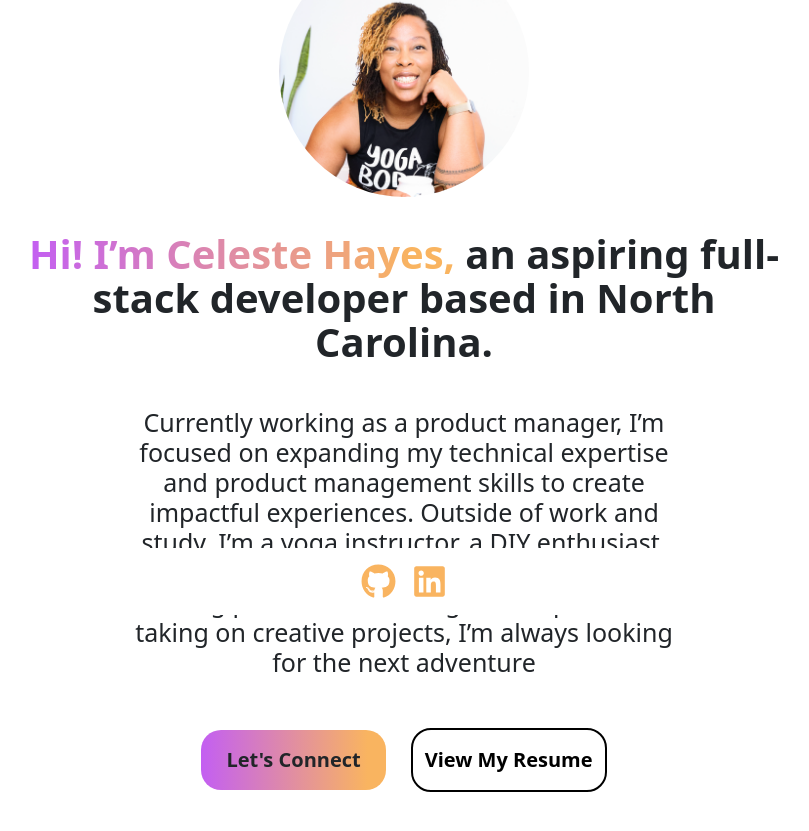
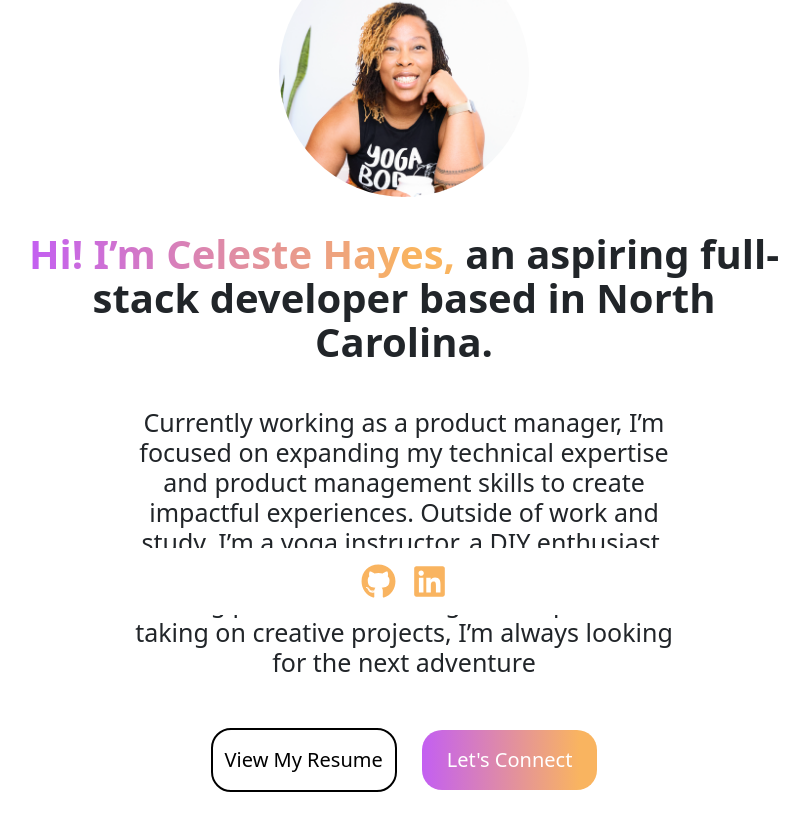
Before and after one commit to celeste-hayes/Portfolio, a React (Vite) app in the folder React Portfolio/: page / in a window 1280 px wide. Shown: the part 185-1016 px from the top of the page, without its empty margins (236-1045 px from the left). Built offline with nearby package versions, Linux system fonts and the light colour scheme.

Commit message:
feat: add functionality to buttons on about page

```diff
--- a/React Portfolio/src/App.css
+++ b/React Portfolio/src/App.css
@@ -87,11 +87,13 @@ Footer {
   padding: 15px 25px;
   border-radius: 20px;
   cursor: pointer;
+  color: white;
   transition: all 0.3s;
 }
 
 .connect-btn:hover {
   border: 2px solid black;
+  color: black;
   background: white;
 }
 
--- a/React Portfolio/src/pages/about.jsx
+++ b/React Portfolio/src/pages/about.jsx
@@ -1,3 +1,5 @@
+import { Link } from 'react-router-dom';
+
 export default function About() {
     return (
       <div className= 'hero'>
@@ -7,8 +9,14 @@ export default function About() {
         Currently working as a product manager, I’m focused on expanding my technical expertise and product management skills to create impactful experiences. Outside of work and study, I’m a yoga instructor, a DIY enthusiast, and a home remodeling fanatic. Whether I’m solving problems, traveling to new places, or taking on creative projects, I’m always looking for the next adventure
         </p>
         <div className= 'hero-action'>
-          <div className='fs-5 connect-btn'>Let's Connect</div>
-          <div className='fs-5 resume-btn'>View My Resume</div>
+          <a
+          href='/assets/CHayesResume2024_Bootcamp.pdf'
+          download='Celeste_Hayes_Resume.pdf'
+          className='fs-5 resume-btn'
+          >
+          View My Resume
+          </a>
+          <Link to="/contact" className='fs-5 connect-btn'> Let's Connect </Link>
         </div>
       </div>
     );
--- a/React Portfolio/src/pages/error.jsx
+++ b/React Portfolio/src/pages/error.jsx
@@ -1,5 +1,6 @@
 import React from 'react';
 import { useRouteError } from 'react-router-dom';
+import { Link } from 'react-router-dom';
 
 export default function ErrorPage() {
   const error = useRouteError();
@@ -12,7 +13,7 @@ export default function ErrorPage() {
       <p>
         <i>{error.statusText || error.message}</i>
       </p>
-      <Link to='/' style={{ color: 'blue', textDecoration: 'underline' }}>
+      <Link to='/' style={{ color: 'black', textDecoration: 'underline' }}>
         Go Back to Home
       </Link>
     </div>
```
